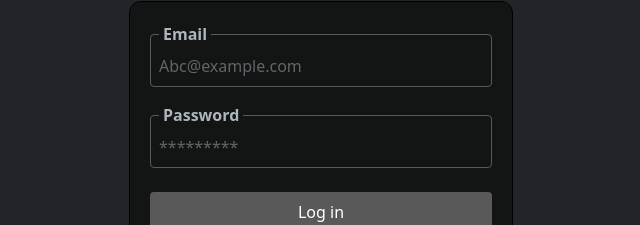
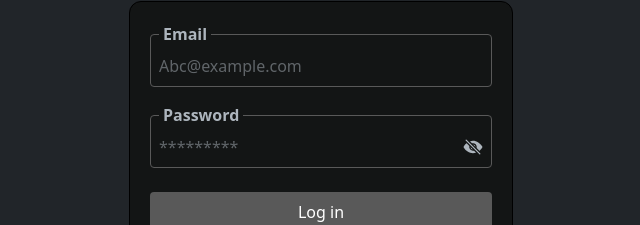
Before and after one commit to PinakiRay-webdev/bot-email-generator, a React (Vite) app: page /login in a window 1280 px wide. Shown: the part 119-344 px from the top of the page, without its empty margins (319-959 px from the left). Built offline with nearby package versions, Linux system fonts and the light colour scheme.

Commit message:
implementation of password toggling

```diff
--- a/src/Authentication/Login/Login.jsx
+++ b/src/Authentication/Login/Login.jsx
@@ -1,14 +1,19 @@
-import React from "react";
+import React , {useState} from "react";
 import { useForm } from "react-hook-form";
 import { toast, ToastContainer } from "react-toastify";
 import "react-toastify/dist/ReactToastify.css";
 import { signInWithEmailAndPassword } from "firebase/auth";
 import { auth } from "../../firebase/firebaseConfig";
 import { useNavigate } from "react-router-dom";
+import { IoEyeOff, IoEye } from "react-icons/io5";
 
 const Login = () => {
+  const navigate = useNavigate();
+  const [isvisible, setIsvisible] = useState(false)
 
-    const navigate = useNavigate();
+  const TogglePasswordVisiblity = () =>{
+        setIsvisible(!isvisible)
+  }
 
   const {
     register,
@@ -27,13 +32,16 @@ const Login = () => {
       signInWithEmailAndPassword(auth, data.userEmail, data.userPassword)
         .then((credentials) => {
           const user = credentials.user;
-          localStorage.setItem('userCredentials' , JSON.stringify({
+          localStorage.setItem(
+            "userCredentials",
+            JSON.stringify({
               userEmail: data.userEmail,
-            userPassword: data.userPassword
-          }))
+              userPassword: data.userPassword,
+            })
+          );
           toast.success("login successfully", { theme: "dark" });
           setTimeout(() => {
-            navigate('/')
+            navigate("/");
           }, 1500);
         })
         .catch((error) => {
@@ -85,6 +93,7 @@ const Login = () => {
             >
               {errors.userPassword ? errors.userPassword.message : "Password"}
             </legend>
+            <div className="flex items-center">
               <input
                 {...register("userPassword", {
                   required: {
@@ -94,9 +103,15 @@ const Login = () => {
                 })}
                 autoComplete="false"
                 className={`w-full outline-none`}
-              type="password"
+                type={isvisible ? "text" : "password"}
                 placeholder="*********"
               />
+              <p onClick={TogglePasswordVisiblity} className="cursor-pointer text-xl">
+                {
+                    isvisible ? <IoEye /> : <IoEyeOff />
+                }
+              </p>
+            </div>
           </fieldset>
           <button
             className={`py-2 text-white bg-[#595959] w-full rounded my-6 ${
@@ -105,7 +120,15 @@ const Login = () => {
           >
             {isSubmitting ? "login you...." : "Log in"}
           </button>
-          <p className="text-zinc-400 text-center text-sm" >Didn't have an account ? <span className="font-semibold cursor-pointer" onClick={() =>navigate('/signup')} >Sign up</span></p>
+          <p className="text-zinc-400 text-center text-sm">
+            Didn't have an account ?{" "}
+            <span
+              className="font-semibold cursor-pointer"
+              onClick={() => navigate("/signup")}
+            >
+              Sign up
+            </span>
+          </p>
         </form>
       </div>
       <ToastContainer />
--- a/src/Authentication/SignUp/SignUp.jsx
+++ b/src/Authentication/SignUp/SignUp.jsx
@@ -1,15 +1,23 @@
-import React from "react";
+import React , {useState} from "react";
 import { useForm } from "react-hook-form";
 import { toast, ToastContainer } from "react-toastify";
 import { createUserWithEmailAndPassword } from "firebase/auth";
 import { auth } from "../../firebase/firebaseConfig";
 import { useNavigate } from "react-router-dom";
+import { IoEyeOff, IoEye } from "react-icons/io5";
+
 
 import "react-toastify/dist/ReactToastify.css";
 
 const SignUp = () => {
 
     const navigate = useNavigate();
+
+      const [isvisible, setIsvisible] = useState(false)
+
+      const TogglePasswordVisiblity = () =>{
+            setIsvisible(!isvisible)
+      }
 
   const {
     register,
@@ -143,6 +151,7 @@ const SignUp = () => {
             >
               {errors.userPassword ? errors.userPassword.message : "Password"}
             </legend>
+            <div className="flex justify-baseline items-center" >
             <input
               {...register("userPassword", {
                 required: {
@@ -152,9 +161,15 @@ const SignUp = () => {
               })}
               autoComplete="false"
               className={`w-full outline-none`}
-              type="password"
+              type={isvisible ? "text" : "password"}
               placeholder="*********"
             />
+                          <p onClick={TogglePasswordVisiblity} className="cursor-pointer text-xl">
+                            {
+                                isvisible ? <IoEye /> : <IoEyeOff />
+                            }
+                          </p>
+            </div>
           </fieldset>
           <button
             className={`py-2 text-white bg-[#595959] w-full rounded my-6 ${
```
Lines whose indentation alone changed are shown as unchanged.
